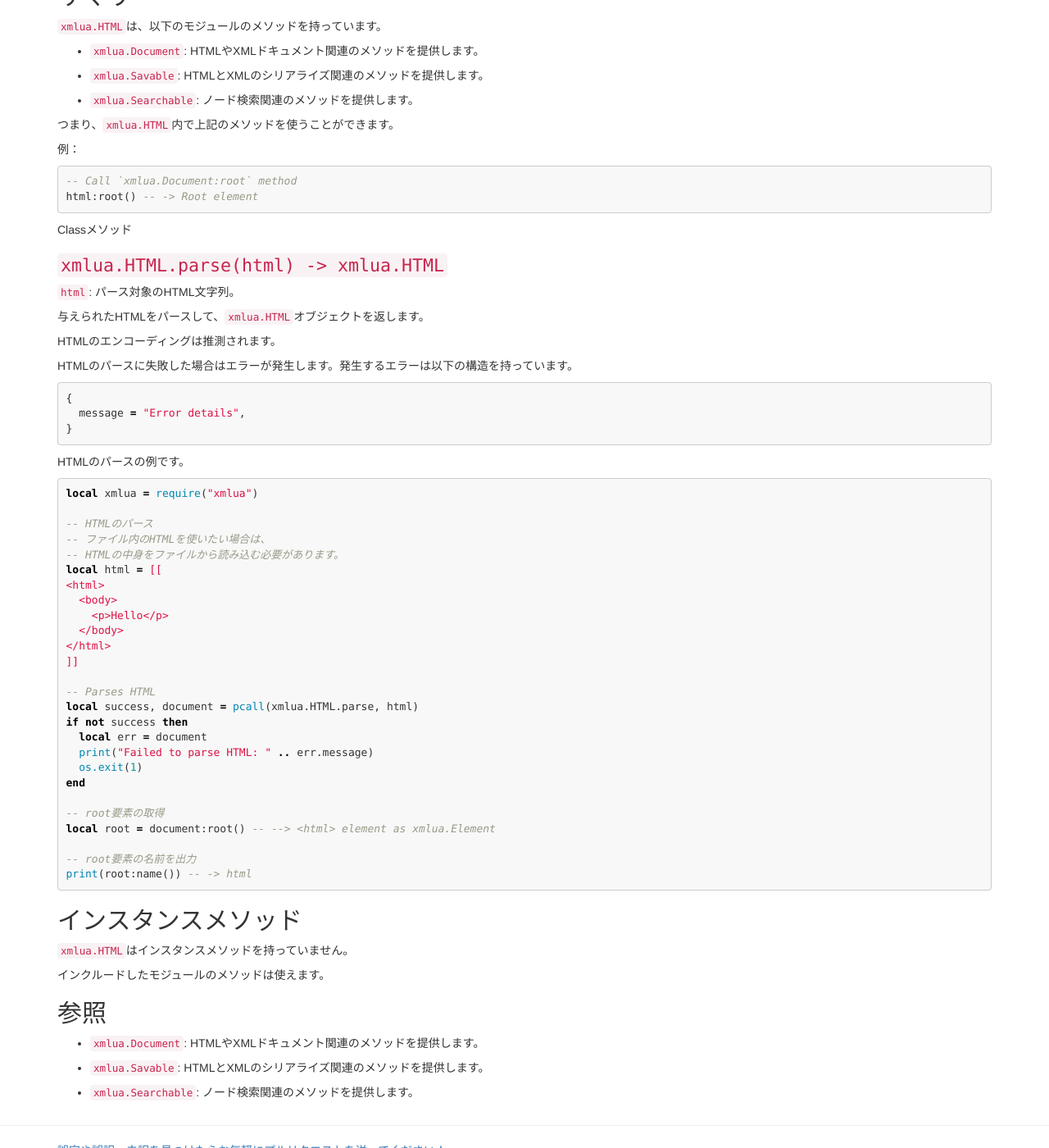
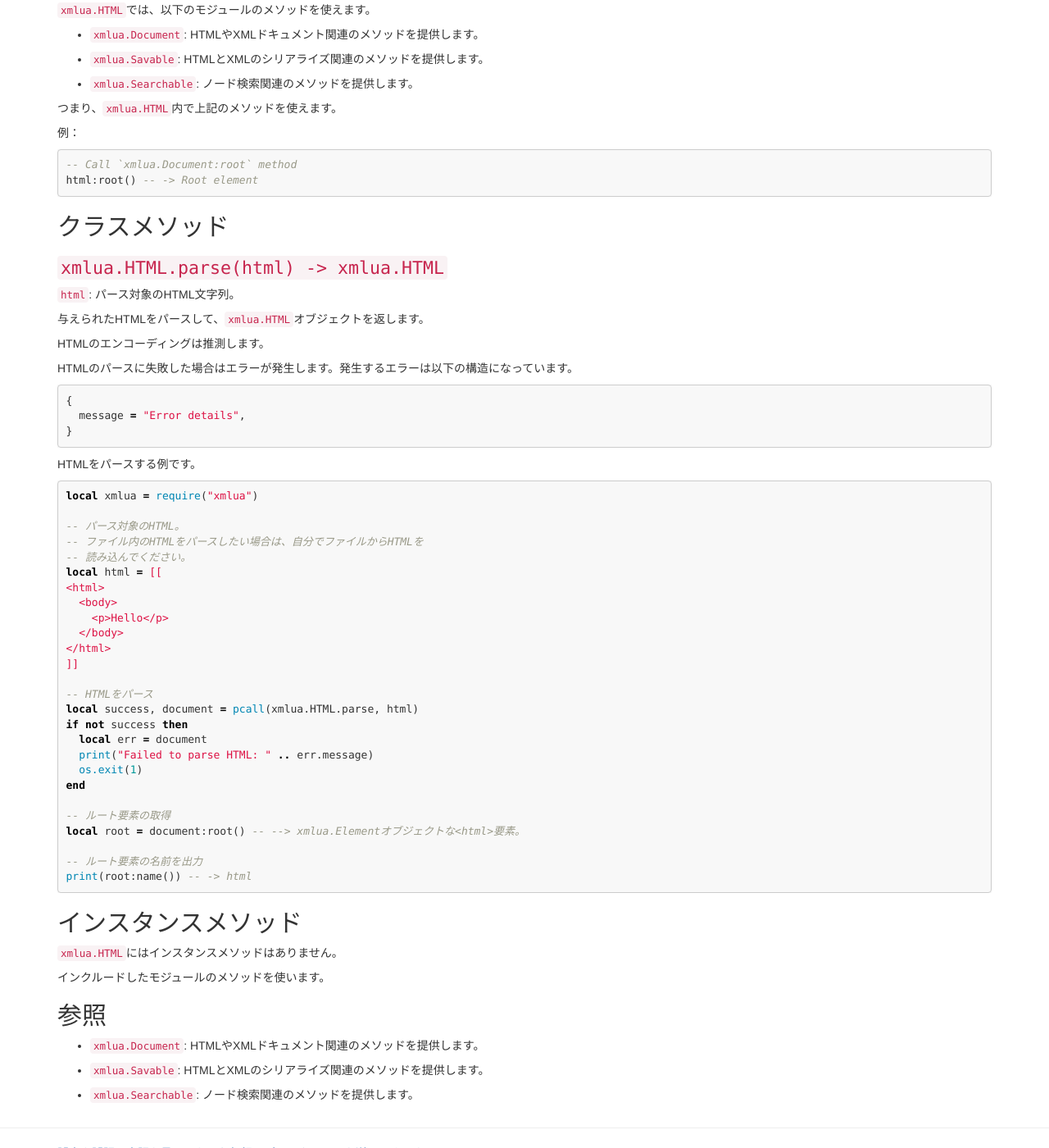
Before and after one commit to clear-code/xmlua, a Jekyll site: the page built from docs/ja/reference/html.md, in a window 1280 px wide and 1400 px high, scrolled down 193 px. Shown: the whole window at 82% size. Built offline with Jekyll 4.4.1, drawn with Linux system fonts in a browser that asks for light colours; our own code applies the rules of GitHub Pages for plain Markdown files; some of the changed text lies outside the part shown.

Commit message:
Use more Japanese-ish Japanese

````diff
--- a/docs/ja/reference/html.md
+++ b/docs/ja/reference/html.md
@@ -1,11 +1,12 @@
+---
 title: xmlua.HTML
-"
+---
 
 # `xmlua.HTML`モジュール
 
-## サマリー
+## 概要
 
-`xmlua.HTML`は、以下のモジュールのメソッドを持っています。
+`xmlua.HTML`では、以下のモジュールのメソッドを使えます。
 
   * [`xmlua.Document`][document]: HTMLやXMLドキュメント関連のメソッドを提供します。
 
@@ -13,7 +14,7 @@ title: xmlua.HTML
 
   * [`xmlua.Searchable`][searchable]: ノード検索関連のメソッドを提供します。
 
-つまり、`xmlua.HTML`内で上記のメソッドを使うことができます。
+つまり、`xmlua.HTML`内で上記のメソッドを使えます。
 
 例：
 
@@ -22,7 +23,7 @@ title: xmlua.HTML
 html:root() -- -> Root element
 ```
 
-Classメソッド
+## クラスメソッド
 
 ### `xmlua.HTML.parse(html) -> xmlua.HTML`
 
@@ -30,9 +31,9 @@ Classメソッド
 
 与えられたHTMLをパースして、`xmlua.HTML`オブジェクトを返します。
 
-HTMLのエンコーディングは推測されます。
+HTMLのエンコーディングは推測します。
 
-HTMLのパースに失敗した場合はエラーが発生します。発生するエラーは以下の構造を持っています。
+HTMLのパースに失敗した場合はエラーが発生します。発生するエラーは以下の構造になっています。
 
 ```lua
 {
@@ -40,14 +41,14 @@ HTMLのパースに失敗した場合はエラーが発生します。発生す
 }
 ```
 
-HTMLのパースの例です。
+HTMLをパースする例です。
 
 ```lua
 local xmlua = require("xmlua")
 
--- HTMLのパース
--- ファイル内のHTMLを使いたい場合は、
--- HTMLの中身をファイルから読み込む必要があります。
+-- パース対象のHTML。
+-- ファイル内のHTMLをパースしたい場合は、自分でファイルからHTMLを
+-- 読み込んでください。
 local html = [[
 <html>
   <body>
@@ -56,7 +57,7 @@ local html = [[
 </html>
 ]]
 
--- Parses HTML
+-- HTMLをパース
 local success, document = pcall(xmlua.HTML.parse, html)
 if not success then
   local err = document
@@ -64,18 +65,18 @@ if not success then
   os.exit(1)
 end
 
--- root要素の取得
-local root = document:root() -- --> <html> element as xmlua.Element
+-- ルート要素の取得
+local root = document:root() -- --> xmlua.Elementオブジェクトな<html>要素。
 
--- root要素の名前を出力
+-- ルート要素の名前を出力
 print(root:name()) -- -> html
 ```
 
 ## インスタンスメソッド
 
-`xmlua.HTML`はインスタンスメソッドを持っていません。
+`xmlua.HTML`にはインスタンスメソッドはありません。
 
-インクルードしたモジュールのメソッドは使えます。
+インクルードしたモジュールのメソッドを使います。
 
 ## 参照
 
````
Also changed, not shown: 1 other file.
